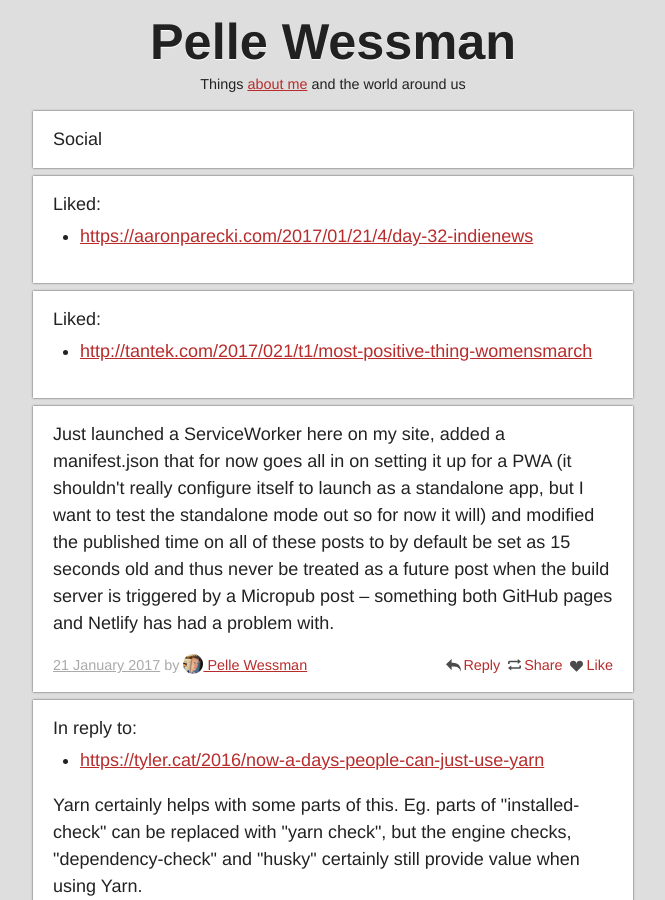
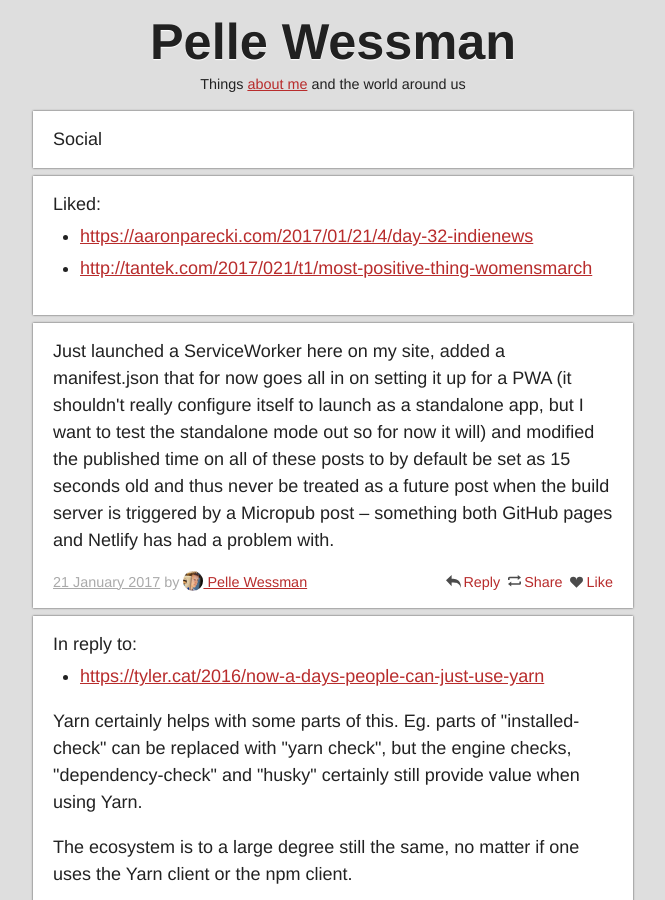
Before and after one commit to voxpelli/voxpelli.github.com, a Jekyll site: the page built from social/index.html, in a window 1280 px wide and 900 px high. Shown: the whole window, without its empty margins (307-972 px from the left). Built offline with Jekyll 4.4.1, drawn with Linux system fonts in a browser that asks for light colours; comment, search, counter and statistics services are not loaded.

Commit message:
Improve like presentation

```diff
--- a/_includes/post-content.html
+++ b/_includes/post-content.html
@@ -123,18 +123,8 @@
     </div>
   {% endif %}
 
-  <footer{% if nonenglish == true %} lang="en"{% endif %}>
-    <time class="dt-published" datetime="{{ post.date | date_to_xmlschema }}" pubdate>
-      <a class="u-url u-uid" href="{{ post.url }}">{{ post.date | date_to_long_string }}</a>
-    </time>
-      by
-    <a class="p-author h-card" href="/"><img class="u-photo" src="/avatar.jpg" alt="" width="20" height="20" /> {{ site.author_name }}</a>
 
-    {% if include.indieactions %}
-      {% include indieactions.html post=post %}
-    {% endif %}
-
-  </footer>
+  {% include post-footer.html post=post %}
 
   <a class="u-responses" href="https://webmention.herokuapp.com/api/mentions?format=html&url={{ site.base_url | cgi_escape }}{{ page.url | cgi_escape }}">See mentions of this post</a>
 </article>
--- /dev/null
+++ b/_includes/post-footer.html
@@ -0,0 +1,11 @@
+<footer{% if nonenglish == true %} lang="en"{% endif %}>
+  <time class="dt-published" datetime="{{ post.date | date_to_xmlschema }}" pubdate>
+    <a class="u-url u-uid" href="{{ post.url }}">{{ post.date | date_to_long_string }}</a>
+  </time>
+    by
+  <a class="p-author h-card" href="/"><img class="u-photo" src="/avatar.jpg" alt="" width="20" height="20" /> {{ site.author_name }}</a>
+
+  {% if indieactions %}
+    {% include indieactions.html post=post %}
+  {% endif %}
+</footer>
--- a/_includes/post-like.html
+++ b/_includes/post-like.html
@@ -1,3 +1,5 @@
+{% assign indieactions = false %}
+
 <article class="h-entry">
   <h2>Liked:</h2>
   <ul>
@@ -5,4 +7,6 @@
       <li><a class="u-like-of" href="{{like}}">{{like}}</a></li>
     {% endfor %}
   </ul>
+
+  {% include post-footer.html post=post %}
 </article>
--- a/_includes/section.html
+++ b/_includes/section.html
@@ -1,8 +1,33 @@
 {% assign collectionsize = include.collection | size %}
+{% assign isLikeList = false %}
 
 {% for post in include.collection limit:include.limit %}
-  {% include post.html post=post indieactions=true %}
+  {% if post.mf-like-of != null %}
+    {% if isLikeList == false %}
+      {% assign isLikeList = true %}
+      <article>
+        <h2>Liked:</h2>
+        <ul>
+    {% endif %}
+
+    {% for like in post.mf-like-of %}
+      <li class="h-entry"><a class="u-like-of" href="{{like}}">{{like}}</a></li>
+    {% endfor %}
+  {% else %}
+    {% if isLikeList == true %}
+      {% assign isLikeList = false %}
+        </ul>
+      </article>
+    {% endif %}
+
+    {% include post.html post=post indieactions=true %}
+  {% endif %}
 {% endfor %}
+
+{% if isLikeList == true %}
+    </ul>
+  </article>
+{% endif %}
 
 {% if collectionsize > include.limit %}
   <ul class="posts-extras">
```
